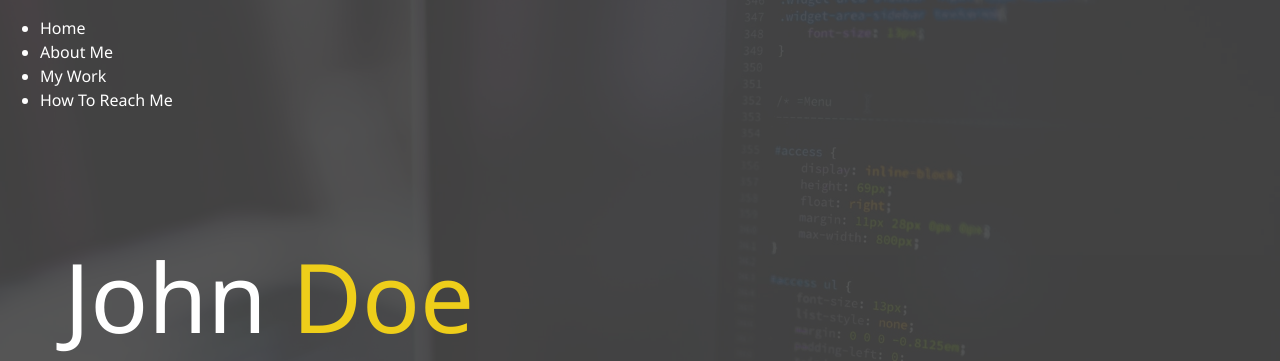
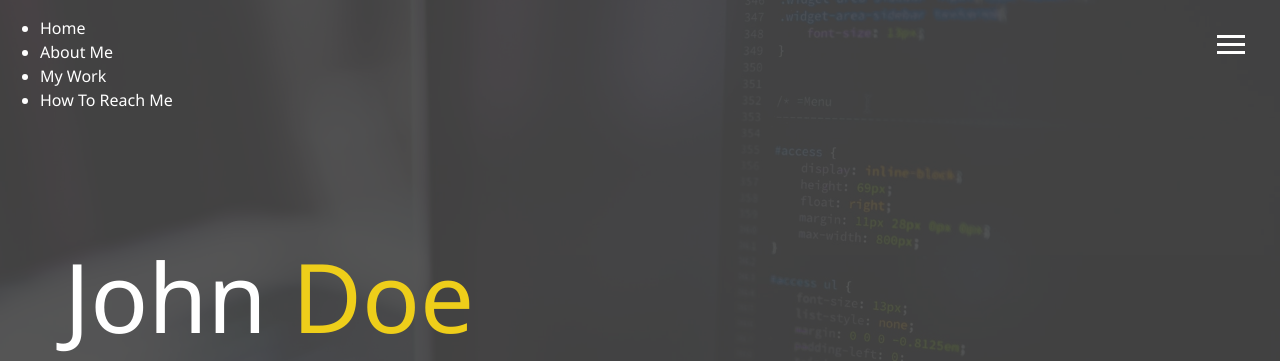
Before and after one commit to Zidan2k9/Portfolio-repo, a PHP site: page /dist/index.html in a window 1280 px wide. Shown: the top 361 px of the page. Run offline with PHP 8.4, Linux system fonts and the light colour scheme; some libraries are stand-ins or nearby versions.

Commit message:
Menu divs should be opening and closing in the dev console window but its not working

```diff
--- a/dist/css/main.css
+++ b/dist/css/main.css
@@ -1,3 +1,17 @@
+.menu-btn {
+  position: absolute;
+  z-index: 3;
+  right: 35px;
+  top: 35px;
+  cursor: pointer;
+  transition: all 0.5s ease-out; }
+  .menu-btn .btn-line {
+    width: 28px;
+    height: 3px;
+    margin: 0 0 5px 0;
+    background: #fff;
+    transition: all 0.5s ease-out; }
+
 * {
   box-sizing: border-box; }
 
--- /dev/null
+++ b/scss/_menu.scss
@@ -0,0 +1,17 @@
+//Menu button
+.menu-btn{
+  position: absolute;
+  z-index: 3;
+  right: 35px;
+  top: 35px;
+  cursor: pointer;
+  @include easeOut;
+
+  .btn-line{
+    width: 28px;
+    height: 3px;
+    margin: 0 0 5px 0;
+    background: #fff;
+    @include easeOut;
+  }
+}
--- a/scss/main.scss
+++ b/scss/main.scss
@@ -1,4 +1,5 @@
 @import 'config';
+@import 'menu';
 
 *{
   box-sizing: border-box;
```
Also changed, not shown: dist/js/main.js (+36 -0 lines).
